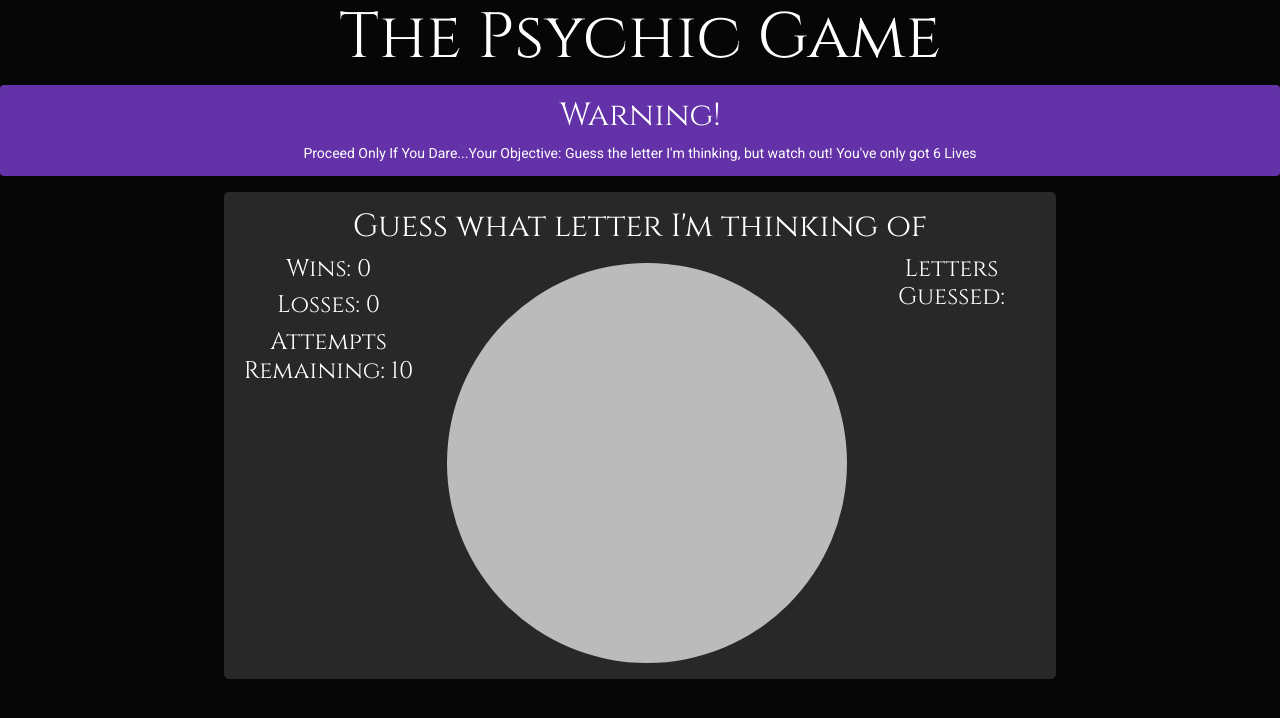
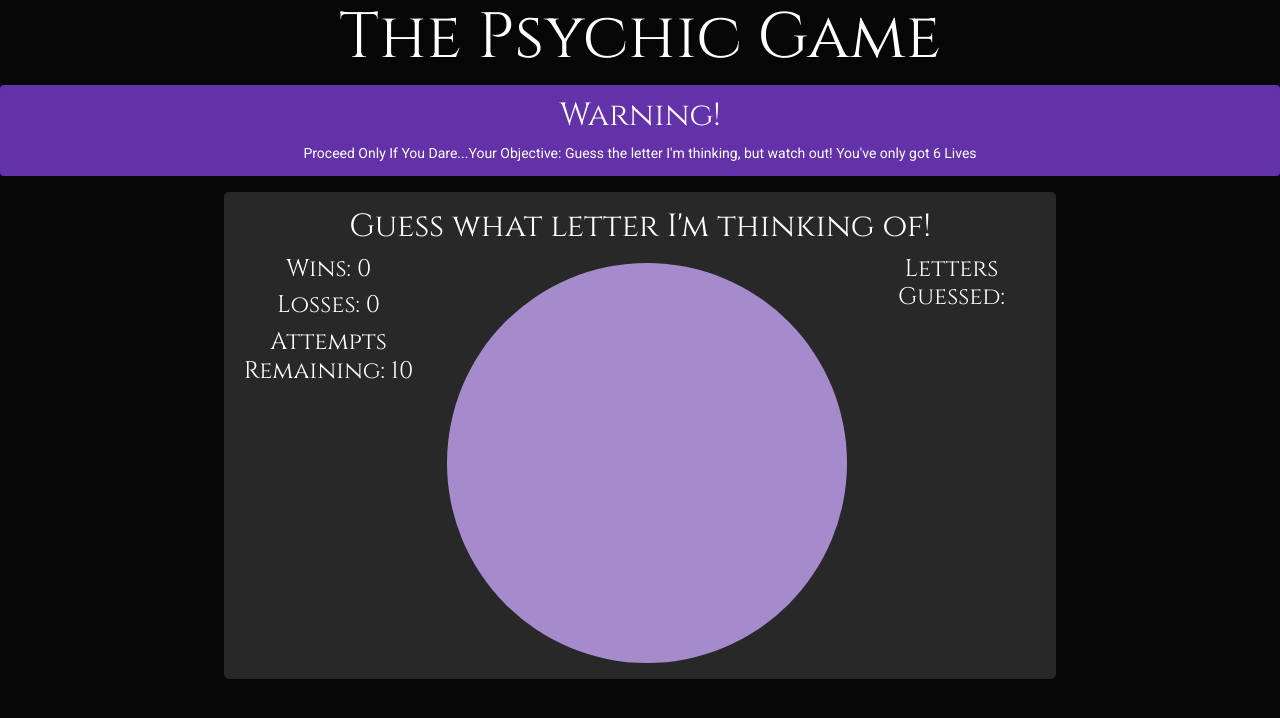
Before and after one commit to barrett4467/Psychic-Game, a plain HTML site: page index.html in a window 1280 px wide. Drawn offline with nearby package versions, Linux system fonts and the light colour scheme; a web font is replaced by a local one.

Commit message:
changed color on dot updated directions text

```diff
--- a/assets/css/styles.css
+++ b/assets/css/styles.css
@@ -2,7 +2,7 @@
     height: 400px;
     width: 400px;
     margin: 0 auto;
-    background-color: #bbb;
+    background-color: #a58bcc;
     border-radius: 50%;
 
   }
--- a/assets/js/game.js
+++ b/assets/js/game.js
@@ -13,7 +13,7 @@ var pastGuessesText = document.getElementById("past-guesses");
 var winsText = document.getElementById("wins");
 var lossesText = document.getElementById("losses");
 
-document.getElementById("directions").textContent = "Guess what letter I'm thinking of";
+document.getElementById("directions").textContent = "Guess what letter I'm thinking of!";
 document.getElementById("current-letter").textContent = "";
 document.getElementById("attempts-remaining").textContent = "Attempts Remaining: " + attemptsRemaining;
 document.getElementById("wins").textContent = "Wins: " + wins;
@@ -45,7 +45,7 @@ document.onkeyup = function(event) {
 
                 document.getElementById("attempts-remaining").textContent = attemptsRemaining--
                 document.getElementById("past-guesses").textContent = pastGuesses[i];
-                    //probs an appendChild somewhere in here
+
 
             } else {
                 alert("Loser, Loser!!");
@@ -58,7 +58,7 @@ document.onkeyup = function(event) {
                 setTimeout(function(){ reset(); }, 3000);
             }
 
-            directionsText.textContent = "Press any key to get started!";
+            directionsText.textContent = "Guess what letter I'm thinking of!";
             pastGuessesText.textContent = "Letters Guessed: " + pastGuesses;
             attemptsRemainingText.textContent = "Attempts Remaining: " + attemptsRemaining;
             winsText.textContent = "Wins: " + wins;
```
